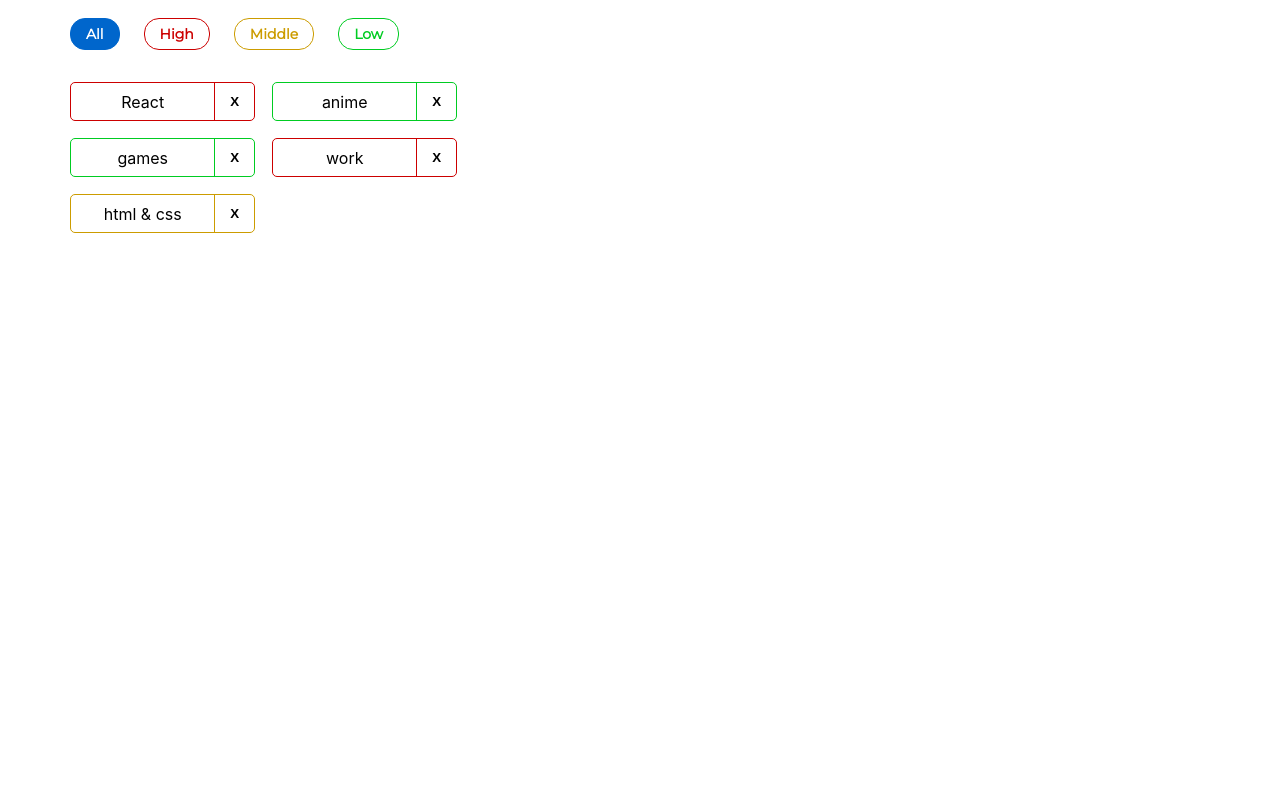
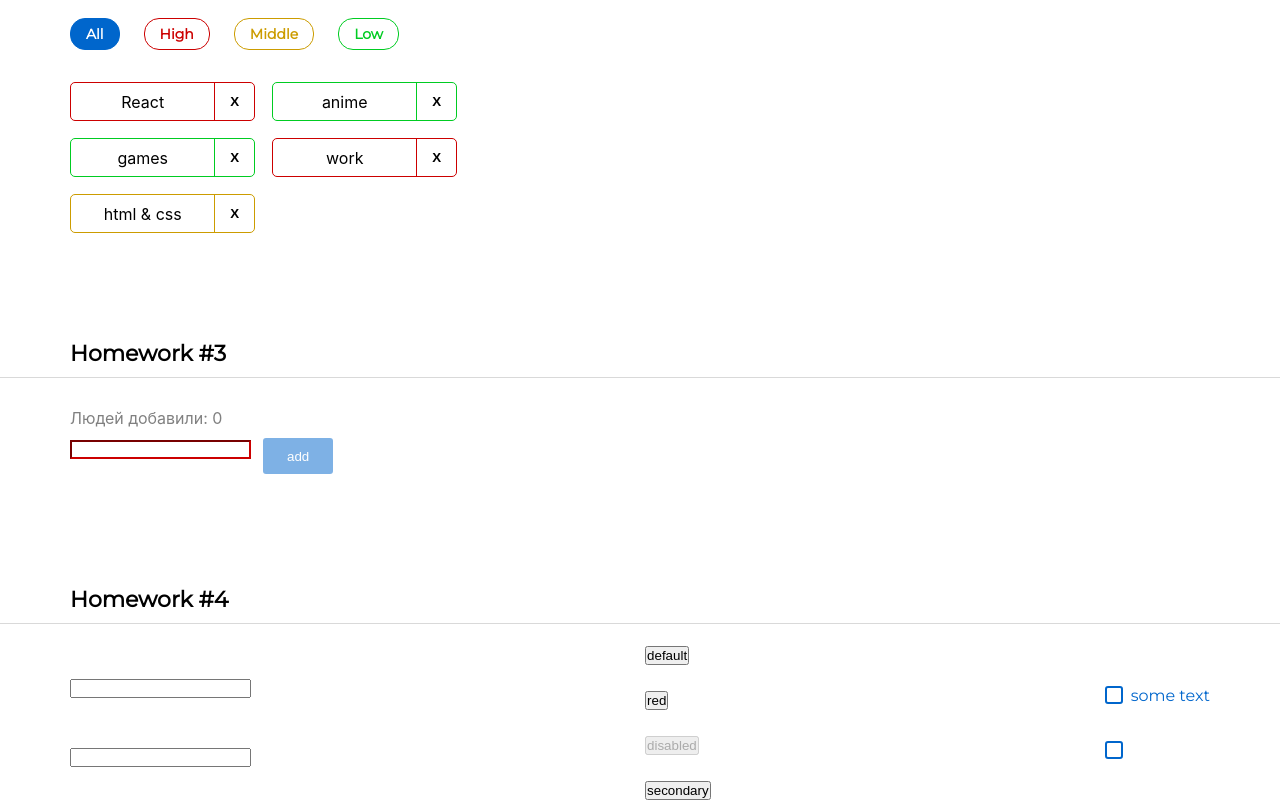
Before and after one commit to AlexanderPuzyna/DZ, a React (Create React App) app: page / in a window 1280 px wide. Shown: the part 595-1395 px from the top of the page. Before the commit the page ends 828 px from the top, so only its background shows below. Built offline with nearby package versions, Linux system fonts and the light colour scheme.

Commit message:
lesson-33

```diff
--- a/package.json
+++ b/package.json
@@ -33,8 +33,6 @@
     "test": "react-scripts test",
     "eject": "react-scripts eject",
     "predeploy": "npm run build",
-    "deploy": "gh-pages -d build",
-    "predeploy": "npm run build",
     "deploy": "gh-pages -d build"
   },
   "eslintConfig": {
--- a/src/s1-main/App.tsx
+++ b/src/s1-main/App.tsx
@@ -2,6 +2,8 @@ import React from 'react'
 import s from './App.module.css'
 import HW1 from '../s2-homeworks/hw01/HW1'
 import HW2 from "../s2-homeworks/hw02/HW2";
+import HW3 from "../s2-homeworks/hw03/HW3";
+import HW4 from "../s2-homeworks/hw04/HW4";
 
 function App() {
     return (
@@ -9,8 +11,8 @@ function App() {
             <HW1/>
             {/*раскомментировать по ходу выполнения*/}
             <HW2/>
-            {/*<HW3/>*/}
-            {/*<HW4/>*/}
+            <HW3/>
+            <HW4/>
 
             {/*при выполнении дз 5 и более - закомментировать здесь дз 1-4, так как они есть внутри дз 5*/}
             {/*<HW5/>*/}
--- a/src/s2-homeworks/hw03/Greeting.module.css
+++ b/src/s2-homeworks/hw03/Greeting.module.css
@@ -2,21 +2,40 @@
 }
 
 .inputAndButtonContainer {
+    display: flex;
+    column-gap: 12px;
 }
 
 .error {
+    color: #cc0000;
+    padding: 10px 0;
 }
 
 .input {
+    width: 372px;
+    height: 36px;
+    border: 1px solid #d1d1d1;
+    border-radius: 5px;
+    padding: 0 5px;
 }
 
 .input:focus {
+    outline: 0;
 }
 
 .errorInput {
+    border-color: #cc0000;
 }
 
 .button {
+    padding: 5px 24px;
+    cursor: pointer;
+    background-color: #0066cc;
+    color: #fff;
+    border: none;
+    height: 36px;
+    border-radius: 3px;
+    transition: all 0.3s linear;
 }
 
 .button:focus {
@@ -26,9 +45,12 @@
 }
 
 .button:disabled {
+    opacity: 0.5;
 }
 
 .text {
+    color: #808080;
+    padding: 10px 0;
 }
 
 .greeting {
--- a/src/s2-homeworks/hw03/Greeting.tsx
+++ b/src/s2-homeworks/hw03/Greeting.tsx
@@ -2,14 +2,14 @@ import React, {ChangeEvent, KeyboardEvent} from 'react'
 import s from './Greeting.module.css'
 
 type GreetingPropsType = {
-    name: any // need to fix any
-    setNameCallback: any // need to fix any
-    addUser: any // need to fix any
-    onBlur: any // need to fix any
-    onEnter: any // need to fix any
-    error: any // need to fix any
-    totalUsers: any // need to fix any
-    lastUserName?: any // need to fix any
+    name: string // need to fix any
+    setNameCallback: (e:ChangeEvent<HTMLInputElement>) =>void // need to fix any
+    addUser: ()=> void // need to fix any
+    onBlur: ()=> void // need to fix any
+    onEnter: (e:KeyboardEvent<Element>)=> void // need to fix any
+    error: string // need to fix any
+    totalUsers: number // need to fix any
+    lastUserName?: string // need to fix any
 }
 
 // презентационная компонента (для верстальщика)
--- a/src/s2-homeworks/hw03/GreetingContainer.tsx
+++ b/src/s2-homeworks/hw03/GreetingContainer.tsx
@@ -3,18 +3,28 @@ import Greeting from './Greeting'
 import { UserType } from './HW3'
 
 type GreetingContainerPropsType = {
-    users: any // need to fix any
-    addUserCallback: any // need to fix any
+    users: Array<UserType> // need to fix any
+    addUserCallback: (name: string)=>void // need to fix any
 }
 
-export const pureAddUser = (name: any, setError: any, setName: any, addUserCallback: any) => {
+export const pureAddUser = (name: string, setError: (error: string)=>void, setName: (name: string)=>void, addUserCallback: (name: string)=>void) => {
     // если имя пустое - показать ошибку, иначе - добавить юзера и очистить инпут
+    if (!name.trim().length){
+        setError('Ошибка, введите имя!');
+        setName(name);
+    } else {
+        setName(name);
+        addUserCallback(name);
+        setName('');
+    }
 }
 
-export const pureOnBlur = (name: any, setError: any) => { // если имя пустое - показать ошибку
-}
+export const pureOnBlur = (name: string, setError: (name: string)=>void) => { // если имя пустое - показать ошибку
+    if(!name.trim().length) setError("ошибка! введите имя!")
+};
 
-export const pureOnEnter = (e: any, addUser: any) => { // если нажата кнопка Enter - добавить
+export const pureOnEnter = (e: KeyboardEvent<Element>, addUser: ()=> void) => { // если нажата кнопка Enter - добавить
+    if (e.key==="Enter") addUser();
 }
 
 // более простой и понятный для новичков
@@ -26,14 +36,14 @@ const GreetingContainer: React.FC<GreetingContainerPropsType> = ({
     addUserCallback,
 }) => {
     // деструктуризация пропсов
-    const [name, setName] = useState<any>('') // need to fix any
-    const [error, setError] = useState<any>('') // need to fix any
+    const [name, setName] = useState<string>('') // need to fix any
+    const [error, setError] = useState<string>('') // need to fix any
 
-    const setNameCallback = (e: any) => { // need to fix any
-        setName('some name') // need to fix
-
-        error && setError('')
-    }
+    const setNameCallback = (e: ChangeEvent<HTMLInputElement>) => { // need to fix any
+        setName(e.currentTarget.value);
+        // need to fix
+        error && setError('');
+    };
     const addUser = () => {
         pureAddUser(name, setError, setName, addUserCallback)
     }
@@ -46,8 +56,8 @@ const GreetingContainer: React.FC<GreetingContainerPropsType> = ({
         pureOnEnter(e, addUser)
     }
 
-    const totalUsers = 0 // need to fix
-    const lastUserName = 'some name' // need to fix
+    const totalUsers = users.length // need to fix
+    const lastUserName = totalUsers ? users[totalUsers - 1].name:'' // need to fix
 
     return (
         <Greeting
--- a/src/s2-homeworks/hw03/HW3.tsx
+++ b/src/s2-homeworks/hw03/HW3.tsx
@@ -19,20 +19,22 @@ import GreetingContainer from './GreetingContainer'
 
 // types
 export type UserType = {
-    _id: any // need to fix any
-    name: any // need to fix any
+    _id: string // need to fix any
+    name: string // need to fix any
 }
 
-export const pureAddUserCallback = (name: any, setUsers: any, users: any) => { // need to fix any
-    const user = { // need to fix
+export const pureAddUserCallback = (name: string, setUsers:(users:Array<UserType>) =>void, users: Array<UserType>) => { // need to fix any
+    const user = {
+        _id: v1(),
+        name: name// need to fix
     }
     setUsers([...users, user])
 }
 
 const HW3 = () => {
-    const [users, setUsers] = useState<any>([]) // need to fix any
+    const [users, setUsers] = useState<Array<UserType>>([]) // need to fix any
 
-    const addUserCallback = (name: any) => { // need to fix any
+    const addUserCallback = (name: string) => { // need to fix any
         pureAddUserCallback(name, setUsers, users)
     }
 
```
Also changed, not shown: src/s1-main/App.module.css (line endings or trailing spaces).
